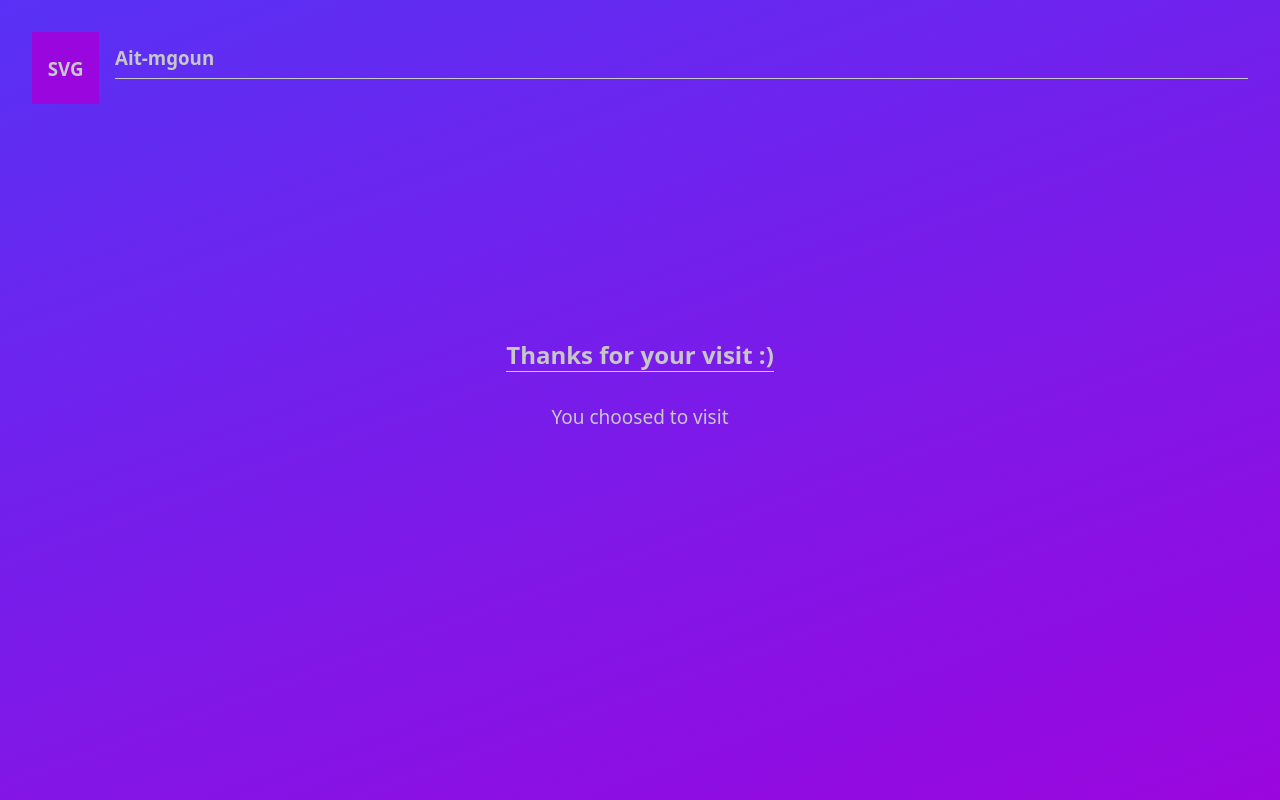
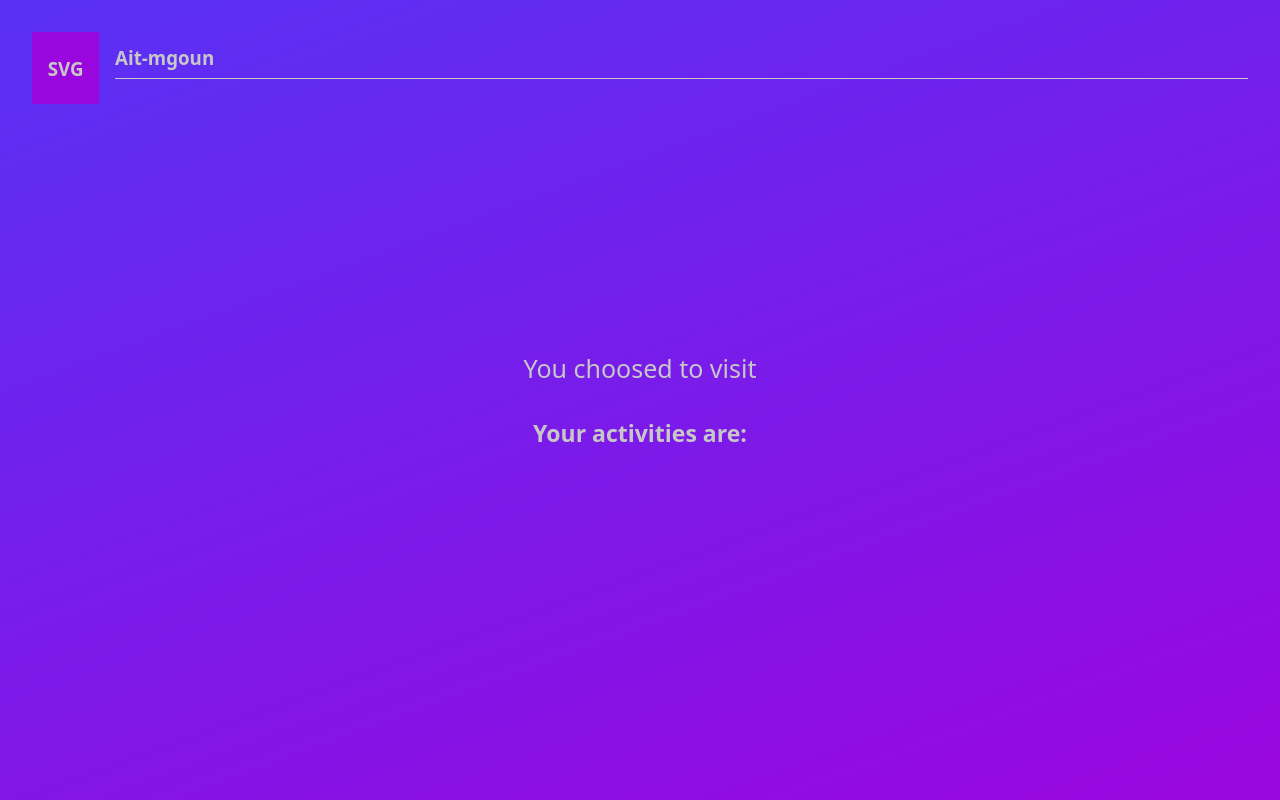
Before and after one commit to Choaib-ELMADI/getting-started-with-framer-motion, a React (Vite) app: page /step3 in a window 1280 px wide. Built offline with nearby package versions, Linux system fonts and the light colour scheme.

Commit message:
Adding some animations with framer motion

```diff
--- a/src/App.jsx
+++ b/src/App.jsx
@@ -23,6 +23,7 @@ const App = () => {
               <Step1
                 selectedPlace={ selectedPlace }
                 setSelectedPlace={ setSelectedPlace }
+                setSelectedActivities={ setSelectedActivities }
               />
             }
           />
@@ -33,6 +34,7 @@ const App = () => {
               <Step2
                 selectedActivities={ selectedActivities }
                 setSelectedActivities={ setSelectedActivities }
+                selectedPlace={ selectedPlace }
               />
             }
           />
--- a/src/components/Header/Header.jsx
+++ b/src/components/Header/Header.jsx
@@ -13,7 +13,12 @@ const Header = () => {
                 className='header'
                 initial={{ y: -200 }}
                 animate={{ y: -10 }}
-                transition={{ delay: .35, type: 'spring', stiffness: 100 }}
+                transition={{
+                    delay: .35,
+                    type: 'spring',
+                    stiffness: 100,
+                    damping: 15
+                }}
             >
                 <h3>Ait-mgoun</h3>
             </motion.div>
--- a/src/components/Home/Home.jsx
+++ b/src/components/Home/Home.jsx
@@ -3,7 +3,18 @@ import { motion } from 'framer-motion';
 
 import './Home.scss';
 import { Link } from 'react-router-dom';
-
+const buttonVariants = {
+    hover: {
+        scale: 1.04,
+        textShadow: '0px 0px 8px var(--white__trs)',
+        boxShadow: '0px 0px 8px var(--white)',
+        transition: {
+            duration: .4,
+            repeatType: 'reverse',
+            repeat: Infinity
+        }
+    },
+};
 
 
 const Home = () => {
@@ -16,7 +27,10 @@ const Home = () => {
         >
             <h1>Welcome to Ait-mgoun</h1>
             <Link className='link' to='/step1'>
-                <div>Visit Ait-mgoun</div>
+                <motion.div
+                    variants={ buttonVariants }
+                    whileHover='hover'
+                >Visit Ait-mgoun</motion.div>
             </Link>
         </motion.div>
     );
--- a/src/components/Step1/Step1.jsx
+++ b/src/components/Step1/Step1.jsx
@@ -4,16 +4,50 @@ import { motion } from 'framer-motion';
 
 import '../../App.scss';
 const places = ['Imi-Nwarg', 'Tasli', 'Ait-Etiq', 'Tamda'];
+const containerVariants = {
+    hidden: {
+        opacity: 0,
+        x: '100vw',
+    },
+    visible: {
+        opacity: 1,
+        x: 0,
+        transition: {
+            type: 'spring',
+            delay: .2,
+            damping: 15
+        },
+    }
+};
+const nextVariants = {
+    hidden: {
+        y: 30,
+    },
+    visible: {
+        y: 0,
+        transition: { delay: 0 }
+    },
+    hover: {
+        scale: 1.04,
+        textShadow: '0px 0px 8px var(--white__trs)',
+        boxShadow: '0px 0px 8px var(--white)',
+        transition: {
+            duration: .4,
+            repeatType: 'reverse',
+            repeat: Infinity
+        }
+    },
+};
 
 
 
-const Step1 = ({ selectedPlace, setSelectedPlace }) => {
+const Step1 = ({ selectedPlace, setSelectedPlace, setSelectedActivities }) => {
     return (
         <motion.div
             className='app__step'
-            initial={{ x: '100vw' }}
-            animate={{ x: 0 }}
-            transition={{ type: 'spring', delay: .2 }}
+            variants={ containerVariants }
+            initial='hidden'
+            animate='visible'
         >
             <h2>Step 1: Choose a place</h2>
             <ul>
@@ -21,7 +55,10 @@ const Step1 = ({ selectedPlace, setSelectedPlace }) => {
                     places.map((place) => (
                         <li
                             key={ place }
-                            onClick={  () => setSelectedPlace(place) }
+                            onClick={  () => {
+                                setSelectedPlace(place);
+                                setSelectedActivities([]);
+                            }}
                             className={ place === selectedPlace ? 'active' : '' }
                         >
                             { place }
@@ -33,8 +70,8 @@ const Step1 = ({ selectedPlace, setSelectedPlace }) => {
                 selectedPlace &&
                 <Link className='link' to='/step2'>
                     <motion.div
-                        initial={{ y: 30 }}
-                        animate={{ y: 0 }}
+                        variants={ nextVariants }
+                        whileHover='hover'
                     >
                         Next
                     </motion.div>
--- a/src/components/Step2/Step2.jsx
+++ b/src/components/Step2/Step2.jsx
@@ -3,11 +3,59 @@ import { Link } from 'react-router-dom';
 import { motion } from "framer-motion";
 
 import '../../App.scss';
-const activities = ['Activity  01', 'Activity  02', 'Activity  03', 'Activity  04', 'Activity  05'];
+const availableActivities = {
+    Imi_Nwarg: [
+        'Tassout Fishing', 'Tassaout Swimming', 'Almonds and Nuts', 'Discover Tazakht'
+    ],
+    Tasli: [
+        'Tasli Activity 1', 'Tasli Activity 2', 'Tasli Activity 3', 'Tasli Activity 4'
+    ],
+    Ait_Etiq: [
+        'Discover Old Culture', 'Tassaout Source', 'Tripping and Adventures',
+    ],
+    Tamda: [
+        'Lake Discovering', 'Tamda Fishing', 'Tamda Swimming',
+    ],
+};
+const containerVariants = {
+    hidden: {
+        opacity: 0,
+        x: '100vw',
+    },
+    visible: {
+        opacity: 1,
+        x: 0,
+        transition: {
+            type: 'spring',
+            delay: .2,
+            damping: 15,
+        },
+    }
+};
+const nextVariants = {
+    hidden: {
+        y: 30,
+    },
+    visible: {
+        y: 0,
+        transition: { delay: 0 }
+    },
+    hover: {
+        scale: 1.04,
+        textShadow: '0px 0px 8px var(--white__trs)',
+        boxShadow: '0px 0px 8px var(--white)',
+        transition: {
+            duration: .4,
+            repeatType: 'reverse',
+            repeat: Infinity
+        }
+    },
+};
 
 
 
-const Step2 = ({ selectedActivities, setSelectedActivities }) => {
+const Step2 = ({ selectedActivities, setSelectedActivities, selectedPlace }) => {
+    const activities = availableActivities[selectedPlace?.replace('-', '_')];
     const handleSelect = (activity) => {
         if (selectedActivities.includes(activity)) {
             setSelectedActivities(
@@ -26,14 +74,14 @@ const Step2 = ({ selectedActivities, setSelectedActivities }) => {
     return (
         <motion.div
             className='app__step'
-            initial={{ x: '100vw' }}
-            animate={{ x: 0 }}
-            transition={{ type: 'spring', delay: .2 }}
+            variants={ containerVariants }
+            initial='hidden'
+            animate='visible'
         >
             <h2>Step 2: Choose activities</h2>
             <ul>
                 {
-                    activities.map((activity) => (
+                    activities?.map((activity) => (
                         <li
                             key={ activity }
                             onClick={ () => handleSelect(activity) }
@@ -48,8 +96,8 @@ const Step2 = ({ selectedActivities, setSelectedActivities }) => {
                 selectedActivities.length >= 1 &&
                 <Link className='link' to='/step3'>
                     <motion.div
-                        initial={{ y: 30 }}
-                        animate={{ y: 0 }}
+                        variants={ nextVariants }
+                        whileHover='hover'
                     >
                         Next
                     </motion.div>
--- a/src/components/Step3/Step3.jsx
+++ b/src/components/Step3/Step3.jsx
@@ -1,30 +1,82 @@
-import React from 'react';
+import React, { useState } from 'react';
+import { motion, AnimatePresence } from 'framer-motion';
 
 import '../../App.scss';
+const containerVariants = {
+    hidden: {
+        opacity: 0,
+        x: '100vw',
+    },
+    visible: {
+        opacity: 1,
+        x: 0,
+        transition: {
+            type: 'spring',
+            delay: .2,
+            damping: 15,
+            when: 'beforeChildren',
+            staggerChildren: .35
+        },
+    }
+};
+const childVariants = {
+    hidden: {
+        opacity: 0,
+        y: -15,
+    },
+    visible: {
+        opacity: 1,
+        y: 0,
+    }
+};
 
 
 
 const Step3 = ({ selectedPlace, selectedActivities }) => {
+    const [isShown, setIsShown] = useState(true);
+
+    setTimeout(() => {
+        setIsShown(false);
+    }, 3500);
+
     return (
-        <div className='app__step step3'>
-            <h2>Thanks for your visit :)</h2>
-            <p>
+        <motion.div
+            className='app__step step3'
+            variants={ containerVariants }
+            initial='hidden'
+            animate='visible'
+        >
+            <AnimatePresence>
+                { isShown &&
+                    <motion.h2
+                        exit={{ opacity: 0, y: -100 }}
+                    >Thanks for your visit :)</motion.h2>
+                }
+            </AnimatePresence>
+            <motion.p
+                variants={ childVariants }
+                style={{ fontSize: 'calc(var(--normal__size) + 6px' }}
+            >
                 You choosed to visit
-                <sapn
+                <span
                     style={{
                         color: 'var(--black)',
                         fontWeight: 'bold'
                     }}
-                > { selectedPlace }</sapn>
-            </p>
-            <div className='selection'>
+                > { selectedPlace }</span>
+            </motion.p>
+            <motion.div
+                className='selection'
+                variants={ childVariants }
+            >
+                <p style={{ fontSize: 'calc(var(--normal__size) + 4px' }}><b>Your activities are:</b></p>
                 {
-                    selectedActivities.map(activity => (
+                    selectedActivities?.map((activity) => (
                         <p key={ activity }>{ activity }</p>
                     ))
                 }
-            </div>
-        </div>
+            </motion.div>
+        </motion.div>
     );
 };
 
```
Also changed, not shown: docs.txt.
